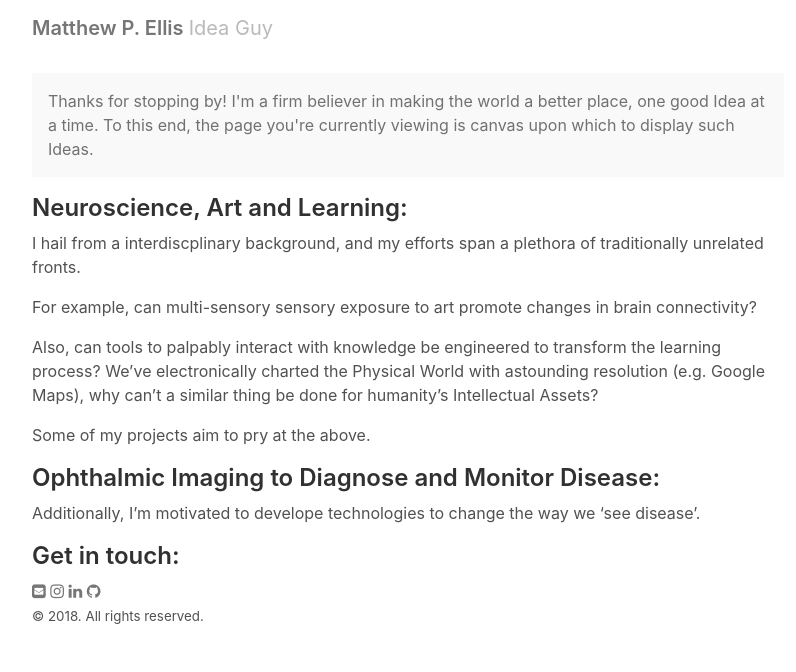
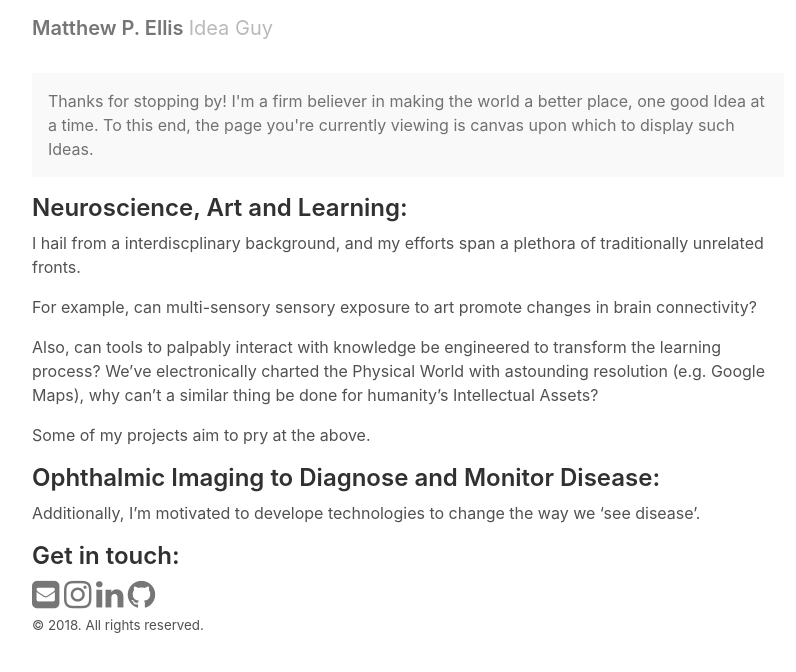
Before and after one commit to MatthewAwesome/MatthewAwesome.github.io, a Jekyll site: the page built from index.md, in a window 1280 px wide. Shown: the top 672 px of the page, without its empty margins (232-1028 px from the left). Built offline with Jekyll 4.4.1, drawn with Linux system fonts in a browser that asks for light colours; nearby versions of some CDN libraries.

Commit message:
bigger icons

```diff
--- a/_includes/head.html
+++ b/_includes/head.html
@@ -13,5 +13,5 @@
   <link rel="apple-touch-icon-precomposed" sizes="144x144" href="{{ site.baseurl }}/public/apple-touch-icon-precomposed.png">
   <link rel="shortcut icon" href="{{ site.baseurl }}/public/favicon.ico">
   <link rel="alternate" type="application/atom+xml" title="{{ site.title }}" href="{{ site.baseurl }}/atom.xml">
-  <link rel="stylesheet" href="//maxcdn.bootstrapcdn.com/font-awesome/4.3.0/css/font-awesome.min.css">
+  <link rel="stylesheet" href="https://stackpath.bootstrapcdn.com/font-awesome/4.7.0/css/font-awesome.min.css">
 </head>
--- a/index.md
+++ b/index.md
@@ -28,22 +28,22 @@
 <div class = 'socialbar'>
 	{% if site.author.email %}
     <a href="mailto:{{ site.author.email }}">
-      <i class="fa fa-envelope-square"></i>
+      <i class="fa fa-envelope-square fa-2x"></i>
     </a>
 	{% endif %}
 	{% if site.author.insta_username %}
     <a href="https://www.instagram.com/{{ site.author.insta_username }}">
-      <i class="fa fa-instagram"></i>
+      <i class="fa fa-instagram fa-2x"></i>
     </a>
 	{% endif %}
 	{% if site.author.linkedin_username %}
     <a href="https://www.linkedin.com/in/{{ site.author.linkedin_username }}">
-      <i class="fa fa-linkedin"></i>
+      <i class="fa fa-linkedin fa-2x"></i>
     </a>
 	{% endif %}
 	{% if site.author.github_username %}
     <a href="https://github.com/{{ site.author.github_username }}">
-      <i class="fa fa-github"></i>
+      <i class="fa fa-github fa-2x"></i>
     </a>
 	{% endif %}
 </div>
```
